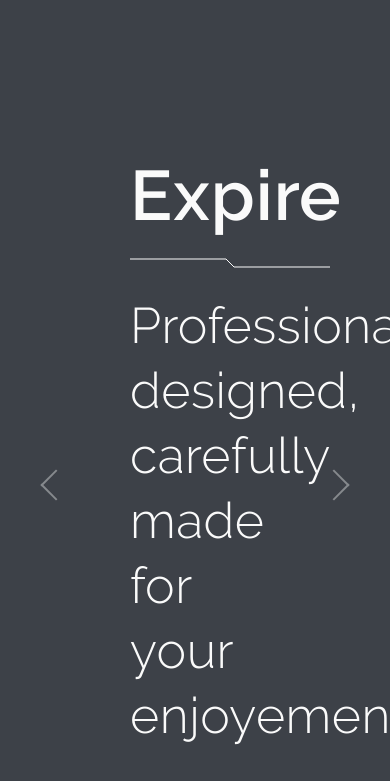
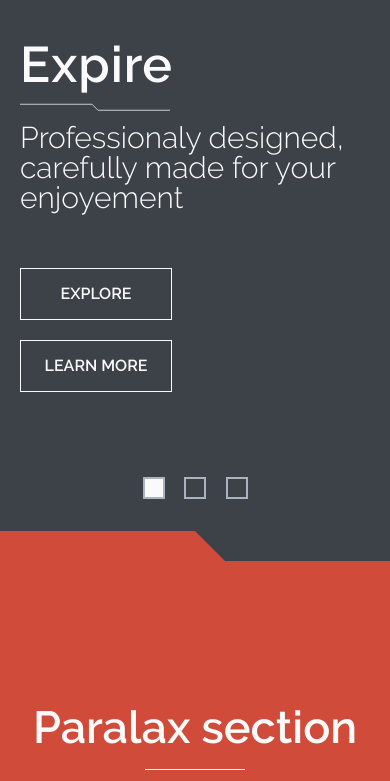
Before and after one commit to MxWoodie/hiqo-zhodik-markup, a website: page index.html in a window 390 px wide. Shown: the part 63-844 px from the top of the page. Drawn offline with nearby package versions, Linux system fonts and the light colour scheme; files that its build step writes are made by us from their sources.

Commit message:
feat: Adjust fonts sizes and paddings for small screens

```diff
--- a/index.html
+++ b/index.html
@@ -40,15 +40,15 @@
 				<div class="slider-container">
 					<div class="slider-container-text">
 						<h1 class="slider-header">Expire</h1>
-						<svg width="200px" height="60px" viewBox="0 0 100 1">
+						<svg class="slider-svg" width="200px" height="60px" viewBox="0 0 100 1">
 							<polyline class="polyline" points="0 0, 48 0, 52 4, 110 4" />
 						</svg>
 						<p class="slider-description">Professionaly designed, carefully made for your enjoyement</p>
 						<a class="link-button slider-button" href="">explore</a>
 						<a class="link-button slider-button" href="">learn more</a>
 					</div>
-					<a href="" class="arrow left slider"></a>
-					<a href="" class="arrow right slider"></a>
+					<a href="" class="arrow left slider hidden-medium"></a>
+					<a href="" class="arrow right slider hidden-medium"></a>
 				</div>
 				<ul class="pagination-container">
 					<li class="pagination active"></li>
--- a/scss/components/_slider.scss
+++ b/scss/components/_slider.scss
@@ -7,7 +7,6 @@
   padding-top: 180px;
   padding-bottom: 60px;
   max-width: $page-width;
-  height: 100%;
   margin: 0 auto;
 
   .slider-container-text {
@@ -81,3 +80,43 @@
     }
   }
 }
+
+@include screen-medium {
+  .slider-container {
+    padding-top: 60px;
+
+    .slider-container-text {
+      padding: 0;
+      padding-left: 20px;
+
+      .slider-header {
+        font-size: 50px;
+      }
+
+      .slider-description {
+        letter-spacing: 0;
+        line-height: 1;
+        font-size: 30px;
+      }
+
+      .slider-button {
+        display: block;
+        margin-left: 0;
+        margin-bottom: 20px;
+      }
+
+      .slider-button + .slider-button {
+        margin-left: 0;
+      }
+    }
+  }
+
+  .slider-svg {
+    width: 150px;
+    height: 30px;
+  }
+
+  .pagination-container {
+    margin: 5px auto 0;
+  }
+}
```
